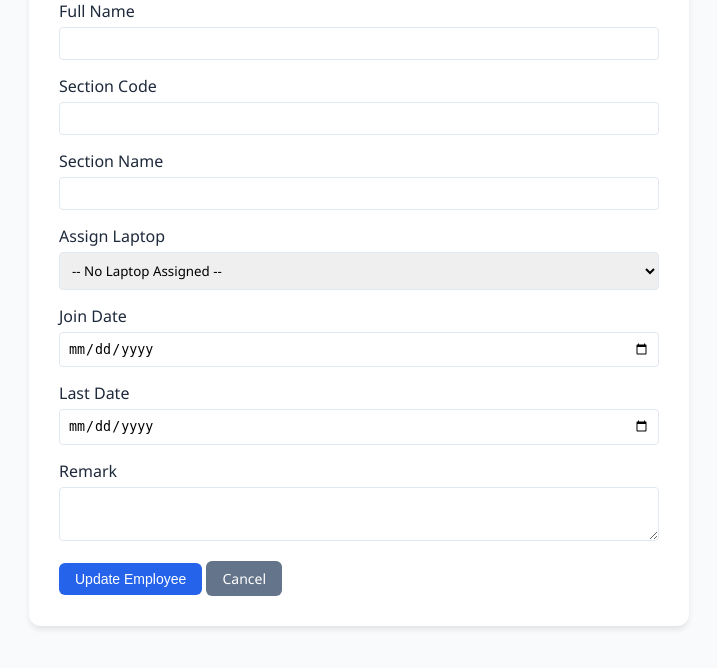
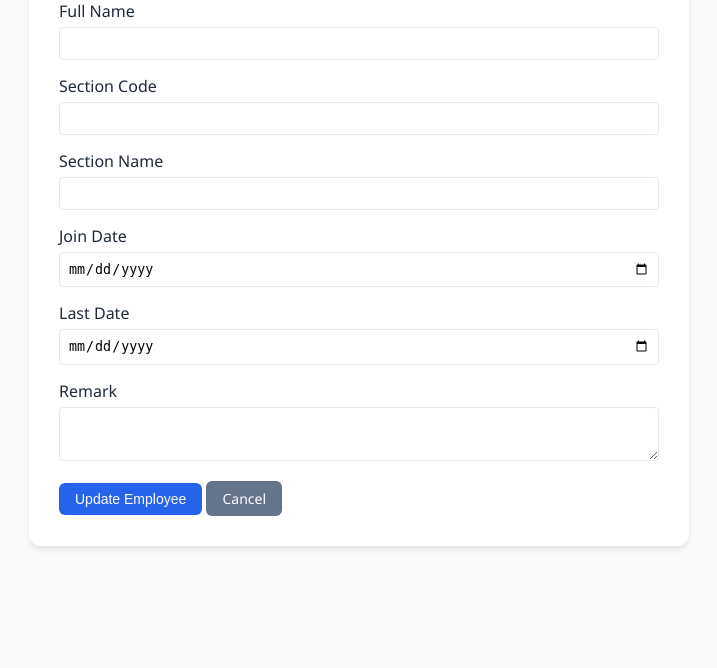
Before and after one commit to pwatjana/Laptop_Manage, a Flask app: template templates/edit_employee.html in a window 1280 px wide. Shown: the part 83-751 px from the top of the page, without its empty margins (281-998 px from the left). Run offline with Flask 3, Linux system fonts and the light colour scheme; the template is opened without the code that fills it, so the values that code supplies are empty; some libraries are stand-ins or nearby versions.

Commit message:
Remove laptop assignment from employee module

```diff
--- a/app.py
+++ b/app.py
@@ -123,7 +123,6 @@ def list_employees():
 
 @app.route('/employees/add', methods=('GET', 'POST'))
 def add_employee():
-    laptops = supabase.table('laptops').select("SerialNumber, Brand, Model").execute().data
     if request.method == 'POST':
         check_honeypot()
         data = {
@@ -131,7 +130,6 @@ def add_employee():
             "FullName": sanitize(request.form['name']),
             "SectionCode": sanitize(request.form['section_code']),
             "SectionName": sanitize(request.form['section_name']),
-            "LaptopSN": sanitize(request.form['laptop_sn']) if request.form['laptop_sn'] != "" else None,
             "JoinDate": request.form['join_date'] if request.form['join_date'] else None,
             "LastDate": request.form['last_date'] if request.form['last_date'] else None,
             "Remark": sanitize(request.form['remark'])
@@ -141,11 +139,10 @@ def add_employee():
             return redirect(url_for('list_employees'))
         except Exception as e:
             flash(f'Error: {str(e)}')
-    return render_template('add_employee.html', laptops=laptops)
+    return render_template('add_employee.html')
 
 @app.route('/employees/edit/<code>', methods=('GET', 'POST'))
 def edit_employee(code):
-    laptops = supabase.table('laptops').select("SerialNumber, Brand, Model").execute().data
     response = supabase.table('employees').select("*").eq("EmployeeCode", code).execute()
     emp = response.data[0] if response.data else None
     if request.method == 'POST':
@@ -154,14 +151,13 @@ def edit_employee(code):
             "FullName": sanitize(request.form['name']),
             "SectionCode": sanitize(request.form['section_code']),
             "SectionName": sanitize(request.form['section_name']),
-            "LaptopSN": sanitize(request.form['laptop_sn']) or None,
             "JoinDate": request.form['join_date'] or None,
             "LastDate": request.form['last_date'] or None,
             "Remark": sanitize(request.form['remark'])
         }
         supabase.table('employees').update(data).eq("EmployeeCode", code).execute()
         return redirect(url_for('list_employees'))
-    return render_template('edit_employee.html', employee=emp, laptops=laptops)
+    return render_template('edit_employee.html', employee=emp)
 
 @app.route('/employees/delete/<code>')
 def delete_employee(code):
--- a/templates/edit_employee.html
+++ b/templates/edit_employee.html
@@ -15,17 +15,6 @@
             <div class="form-group"><label>Full Name</label><input type="text" name="name" value="{{ employee['FullName'] }}" required></div>
             <div class="form-group"><label>Section Code</label><input type="text" name="section_code" value="{{ employee['SectionCode'] }}"></div>
             <div class="form-group"><label>Section Name</label><input type="text" name="section_name" value="{{ employee['SectionName'] }}"></div>
-            <div class="form-group">
-                <label>Assign Laptop</label>
-                <select name="laptop_sn">
-                    <option value="">-- No Laptop Assigned --</option>
-                    {% for laptop in laptops %}
-                    <option value="{{ laptop['SerialNumber'] }}" {% if laptop['SerialNumber'] == employee['LaptopSN'] %}selected{% endif %}>
-                        {{ laptop['SerialNumber'] }} - {{ laptop['Brand'] }} {{ laptop['Model'] }}
-                    </option>
-                    {% endfor %}
-                </select>
-            </div>
             <div class="form-group"><label>Join Date</label><input type="date" name="join_date" value="{{ employee['JoinDate'] }}"></div>
             <div class="form-group"><label>Last Date</label><input type="date" name="last_date" value="{{ employee['LastDate'] }}"></div>
             <div class="form-group"><label>Remark</label><textarea name="remark">{{ employee['Remark'] }}</textarea></div>
--- a/templates/employees.html
+++ b/templates/employees.html
@@ -16,7 +16,7 @@
         <table>
             <thead>
                 <tr>
-                    <th>Code</th><th>Full Name</th><th>Section</th><th>Assigned Laptop</th><th>Join Date</th><th>Remark</th><th>Actions</th>
+                    <th>Code</th><th>Full Name</th><th>Section</th><th>Join Date</th><th>Remark</th><th>Actions</th>
                 </tr>
             </thead>
             <tbody>
@@ -25,7 +25,6 @@
                     <td>{{ emp['EmployeeCode'] }}</td>
                     <td>{{ emp['FullName'] }}</td>
                     <td>{{ emp['SectionName'] }} ({{ emp['SectionCode'] }})</td>
-                    <td><strong>{{ emp['LaptopSN'] or 'Not Assigned' }}</strong></td>
                     <td>{{ emp['JoinDate'] }}</td>
                     <td>{{ emp['Remark'] }}</td>
                     <td>
```
Also changed, not shown: templates/add_employee.html (+0 -9 lines).
